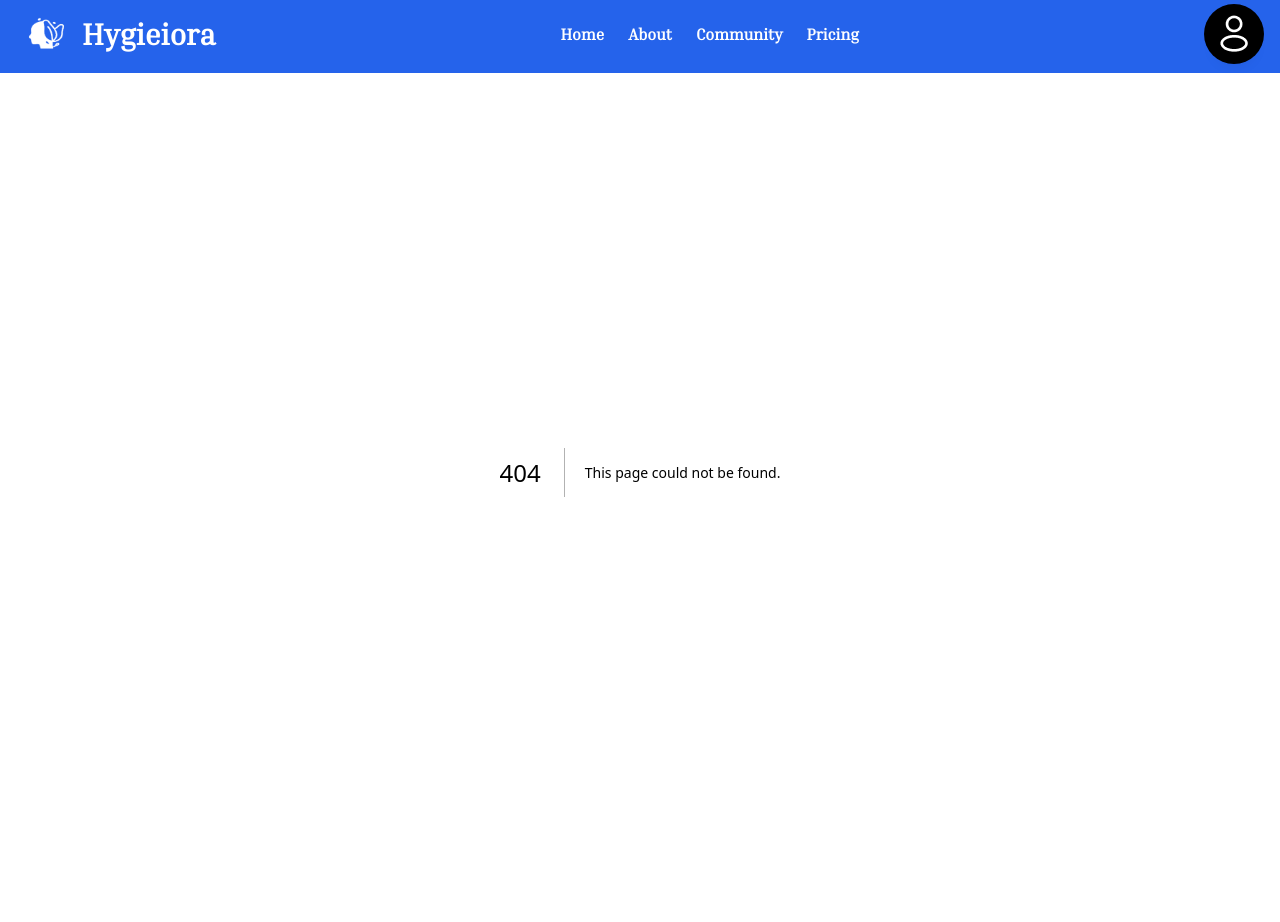
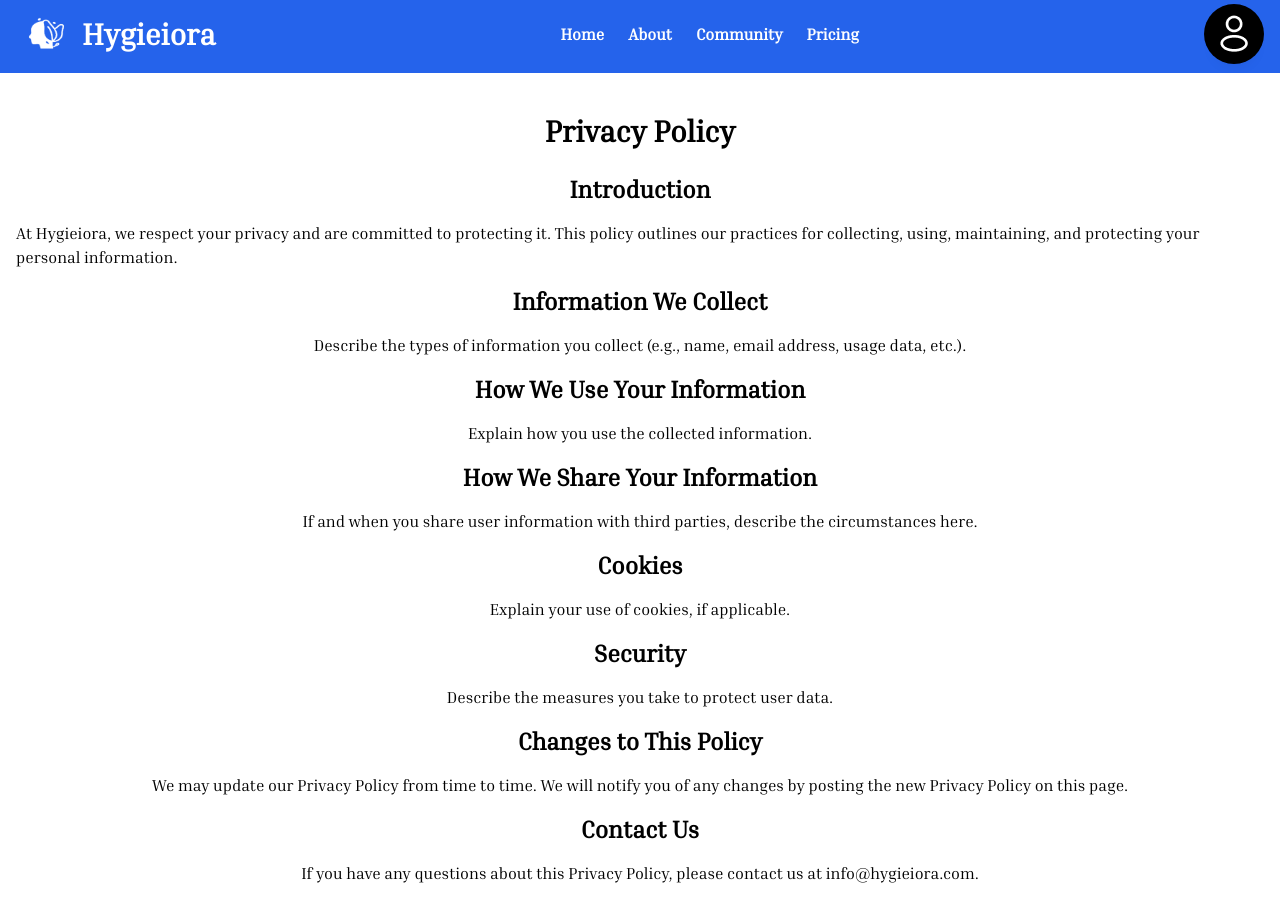
Before and after one commit to Hygieiora/frontend, a Next.js app: page /Pages/privacy in a window 1280 px wide. Before the commit this address had no page. Shown: the top 922 px of the page. Before the commit the page ends 873 px from the top, so only its background shows below. Built offline with nearby package versions, Linux system fonts and the light colour scheme.

Commit message:
added privacy policy page

```diff
--- /dev/null
+++ b/app/Pages/privacy/page.jsx
@@ -0,0 +1,63 @@
+// pages/privacy.js
+import Head from "next/head";
+
+export default function Privacy() {
+  return (
+    <div className="container mx-auto px-4">
+      <Head>
+        <title>Hygieiora - Privacy Policy</title>
+        <meta name="description" content="Privacy Policy for Hygieiora" />
+      </Head>
+
+      <main className="my-10">
+        <h1 className="text-3xl font-bold text-center mb-6">Privacy Policy</h1>
+
+        <section className="space-y-4 flex flex-col items-center justify-center">
+          <h2 className="text-2xl font-semibold">Introduction</h2>
+          <p>
+            At Hygieiora, we respect your privacy and are committed to
+            protecting it. This policy outlines our practices for collecting,
+            using, maintaining, and protecting your personal information.
+          </p>
+
+          <h2 className="text-2xl font-semibold">Information We Collect</h2>
+          <p>
+            Describe the types of information you collect (e.g., name, email
+            address, usage data, etc.).
+          </p>
+
+          <h2 className="text-2xl font-semibold">
+            How We Use Your Information
+          </h2>
+          <p>Explain how you use the collected information.</p>
+
+          <h2 className="text-2xl font-semibold">
+            How We Share Your Information
+          </h2>
+          <p>
+            If and when you share user information with third parties, describe
+            the circumstances here.
+          </p>
+
+          <h2 className="text-2xl font-semibold">Cookies</h2>
+          <p>Explain your use of cookies, if applicable.</p>
+
+          <h2 className="text-2xl font-semibold">Security</h2>
+          <p>Describe the measures you take to protect user data.</p>
+
+          <h2 className="text-2xl font-semibold">Changes to This Policy</h2>
+          <p>
+            We may update our Privacy Policy from time to time. We will notify
+            you of any changes by posting the new Privacy Policy on this page.
+          </p>
+
+          <h2 className="text-2xl font-semibold">Contact Us</h2>
+          <p>
+            If you have any questions about this Privacy Policy, please contact
+            us at info@hygieiora.com.
+          </p>
+        </section>
+      </main>
+    </div>
+  );
+}
```
